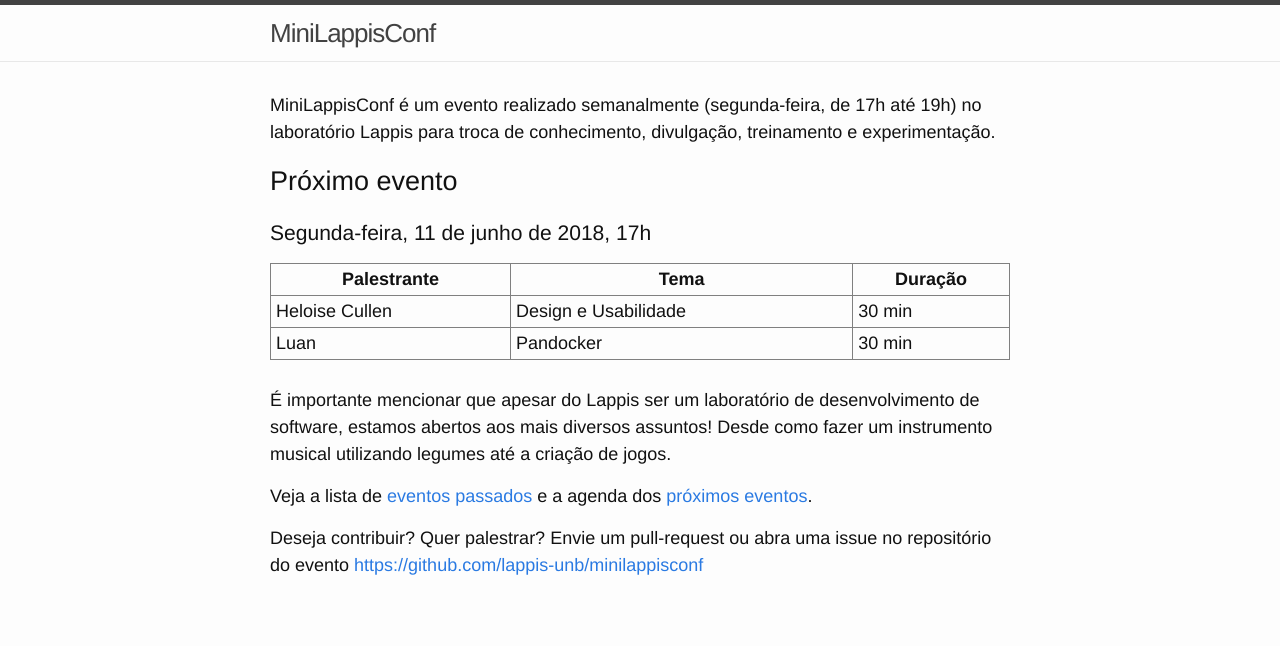
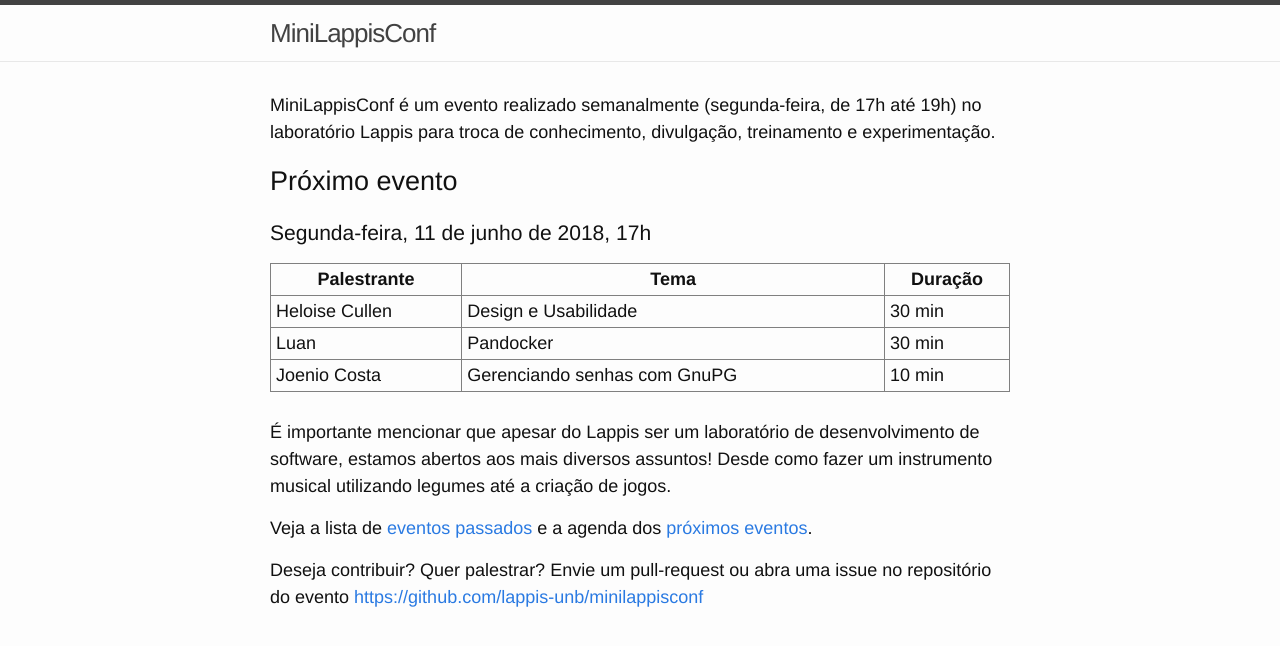
Before and after one commit to lappis-unb/MiniLappisConf, a Jekyll site: the page built from index.md, in a window 1280 px wide. Shown: the top 646 px of the page. Built offline with Jekyll 4.4.1, drawn with Linux system fonts in a browser that asks for light colours.

Commit message:
talk: Gerenciando senhas com GnuPG (joenio)

```diff
--- a/index.md
+++ b/index.md
@@ -14,6 +14,7 @@ e experimentação.
 | --------------- | --------------------------------------- | ------- |
 | Heloise Cullen  | Design e Usabilidade                    | 30 min  |
 | Luan            | Pandocker                               | 30 min  |
+| Joenio Costa    | Gerenciando senhas com GnuPG            | 10 min  |
 
 <br/>
 É importante mencionar que apesar do Lappis ser um laboratório de
```
